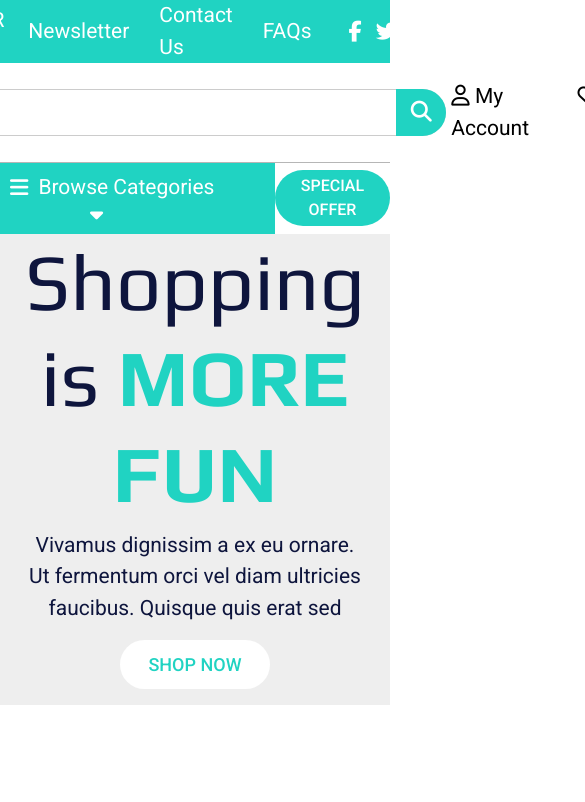
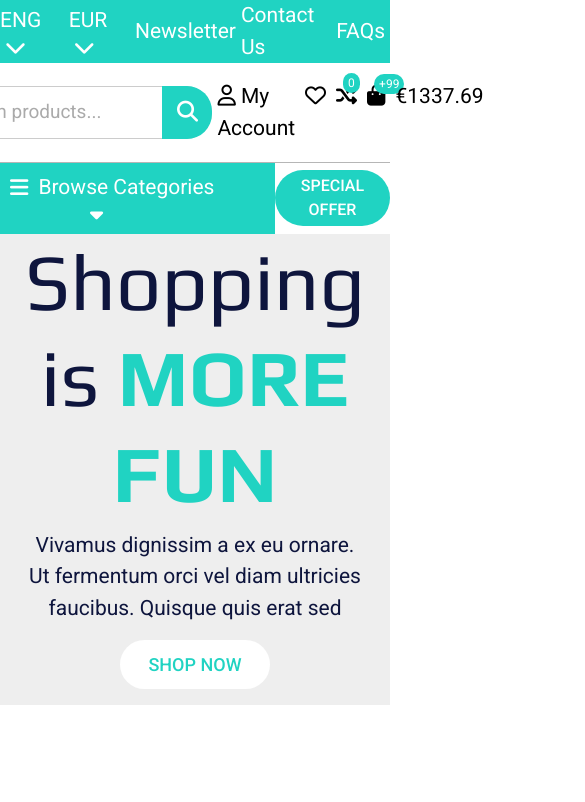
Before and after one commit to j4ck3/kenkata, a plain HTML site: page Views/index.html in a window 390 px wide. Shown: the top 802 px of the page, 585 px wide, since content can reach past the window. Drawn offline with nearby package versions, Linux system fonts and the light colour scheme.

Commit message:
navigation somewhat responsive

```diff
--- a/Views/index.html
+++ b/Views/index.html
@@ -31,7 +31,7 @@
                     </li>
                 </ul>
 
-                <ul class="sec-2">
+                <ul class="sec-2 d-flex">
                     <a href="#">Newsletter</a>
                     <a href="#">Contact Us</a>
                     <a href="#">FAQs</a>
@@ -50,12 +50,12 @@
                 <section class="sec-3">
                     <img src="content/z-kentaka-logo.svg" alt="kentaka logo">
                 </section>
-                <div class="sec-1">
-                    <input type="text" placeholder="Search products...">
-                    <button class="nav-button" type="submit" value="Subscribe"><i class="fa-solid fa-magnifying-glass"></i></button>
+                <div class="sec-1 position-relative">
+                        <input type="text" placeholder="Search products...">
+                        <button class="nav-button" type="submit" value="Subscribe"><i class="fa-solid fa-magnifying-glass"></i></button>
                 </div>
 
-                <ul class="sec-2">
+                <ul class="sec-2 d-flex position-relative">
                     <a href="account.html"><i class="fa-regular fa-user"></i> My Account</a>
                     <a href="account.html"><i class="fa-regular fa-heart"></i></a>
                     <a href="account.html"><i class="fa-solid fa-shuffle"></i><span id="counter-1">0</span></a>
--- a/Views/style/style-index.css
+++ b/Views/style/style-index.css
@@ -161,26 +161,20 @@ strong {background-color: transparent !important; }
             transition: .2s;
         }
 
-        .meny-middle .sec-1, .sec-2{
-            display: flex;
+        .meny-middle .sec-2 a, .meny-body-bottom .sec-1 input{
             position: relative;
         }
-        .meny-middle .sec-1 {
-            width: 696px;
-            overflow: hidden;
-        }
 
-        .meny-middle .sec-2 a{
-            position: relative;
+        .meny-middle .meny-body-middle .sec-1{
+            max-width: 696px;
+            width: 100%;
         }
 
         .meny-middle .sec-1 input{
             background-color: white;
             padding: 11px 46px;
             border-radius: 50px;
-            width: 100%;
             border: 1px solid var(--color-gray-1);
-            height: 100%;
             outline: none;
         }
 
@@ -243,18 +237,19 @@ strong {background-color: transparent !important; }
         }
 
 
+
+.meny-bottom .sec-1{
+    background-color: var(--color-theme);
+    padding: 9px 0px;
+    position: relative;
+}
+
 .meny-bottom li {
     list-style: none;
     font-family: var(--font-roboto);
     font-size: var(--font-size-16)px;
     color: black;
 
-    }
-
-    .meny-bottom .sec-1{
-        background-color: var(--color-theme);
-        padding: 9px 0px;
-        position: relative;
 }
 
 .meny-bottom .sec-1 .nav{
@@ -305,7 +300,6 @@ strong {background-color: transparent !important; }
             padding: 0px;
             opacity: 0;
             width: 100%;
-            z-index: 1;
         }
 
             .meny-body-bottom .sec-1 .nav .drop-down .dp-item a{
@@ -654,7 +648,7 @@ strong {background-color: transparent !important; }
             text-align: center;
             border-radius: 4px;
             padding: 2px 5px;
-            z-index: 4;
+            z-index: 3;
             top: -5px;
             right: 195%;
         }
@@ -848,8 +842,6 @@ strong {background-color: transparent !important; }
         height: 109px;
     }
 
-
-
     .container-two-dark .btn-banner{
         font-family: var(--font-roboto);
         text-transform: uppercase;
@@ -1002,6 +994,7 @@ strong {background-color: transparent !important; }
 
 
 @media (max-width: 1250px){
+
     .grid-items {
         display: grid;
         grid-template-columns: 380px;
@@ -1041,8 +1034,17 @@ strong {background-color: transparent !important; }
 #arrivals-grid-top-sellers3 { grid-area: 3 / 1 / 4 / 2; }
 }
 
+@media (max-width:1024px){
+.meny-middle .meny-body-middle .sec-1{
+    max-width: none;
+    width: auto;
+}
 
-@media (max-width:1024px){
+.meny-middle .sec-3 img {
+    display: none;
+}
+
+
 .text-container{
     text-align: center;
 }
@@ -1117,6 +1119,28 @@ strong {background-color: transparent !important; }
 }
 
 
+
+
+@media (max-width: 720px){
+    .meny-middle .meny-body-middle .sec-1{
+        max-width: none;
+        width: auto;
+    }
+
+    .meny-body-top .sec-2 #socials {
+        display: none;
+    }
+
+    .meny-body-top .sec-2 a {
+        margin-right:5px;
+    }
+
+    .meny-body-top .sec-1 .nav {
+        margin: 0 5px;
+    }
+
+}
+
 @media (max-width: 480px){
     .cat-text{
         margin: 2rem;
```
Lines whose indentation alone changed are shown as unchanged.
